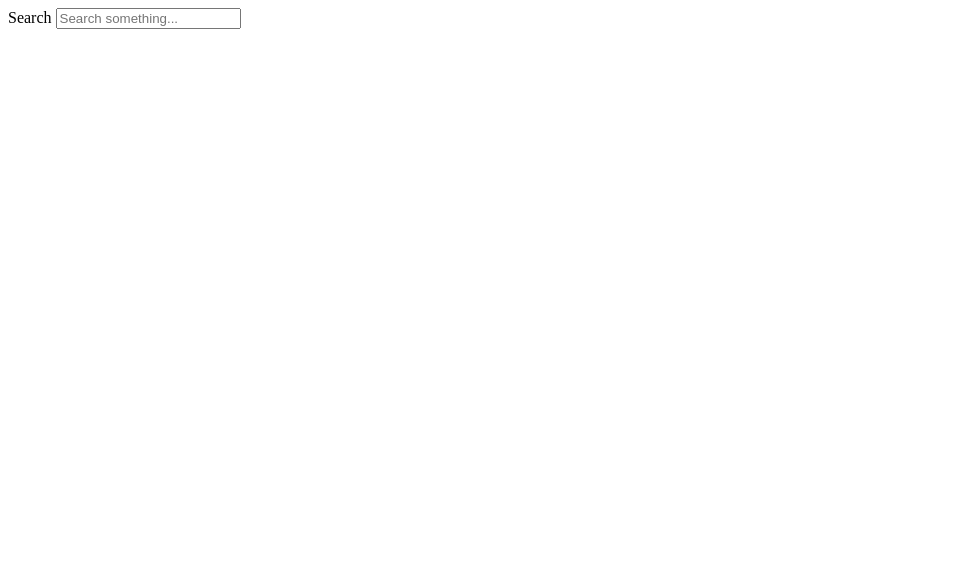
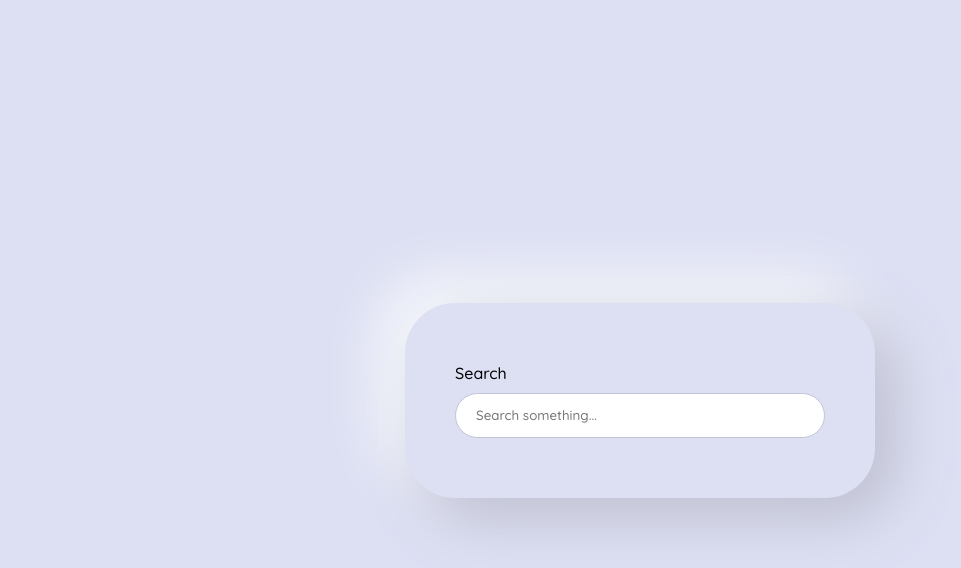
Before and after one commit to hadismohammadi/js-fruits-autocomplete, a plain HTML site: page index.html in a window 1280 px wide. Shown: the whole page, without its empty margins (0-961 px from the left). Drawn offline with Linux system fonts and the light colour scheme; the site is published under a folder, as on GitHub Pages, so addresses that start at the root find nothing.

Commit message:
Update index.html

```diff
--- a/index.html
+++ b/index.html
@@ -7,8 +7,8 @@
     <meta name="viewport" content="width=device-width, initial-scale=1.0" />
     <title>JS Auto Complete</title>
 
-    <link rel="stylesheet" href="/styles/normalize.min.css" />
-    <link rel="stylesheet" href="/styles/main.min.css" />
+    <link rel="stylesheet" href="styles/normalize.min.css" />
+    <link rel="stylesheet" href="styles/main.min.css" />
     <link rel="preconnect" href="https://fonts.googleapis.com" />
     <link rel="preconnect" href="https://fonts.gstatic.com" crossorigin />
     <link
@@ -16,7 +16,7 @@
       rel="stylesheet"
     />
 
-    <script defer src="/scripts/main.js"></script>
+    <script defer src="scripts/main.js"></script>
   </head>
 
   <body>
```
